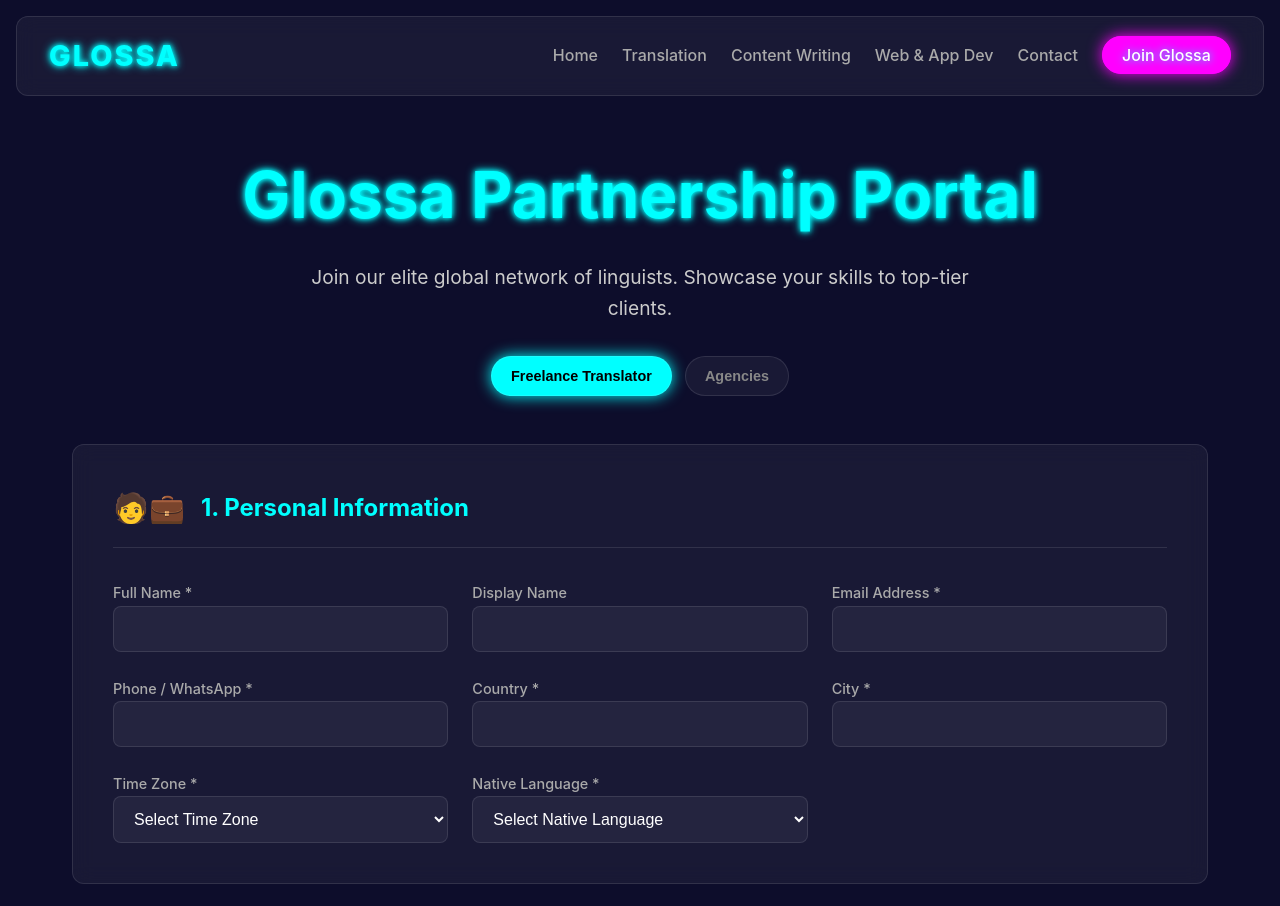
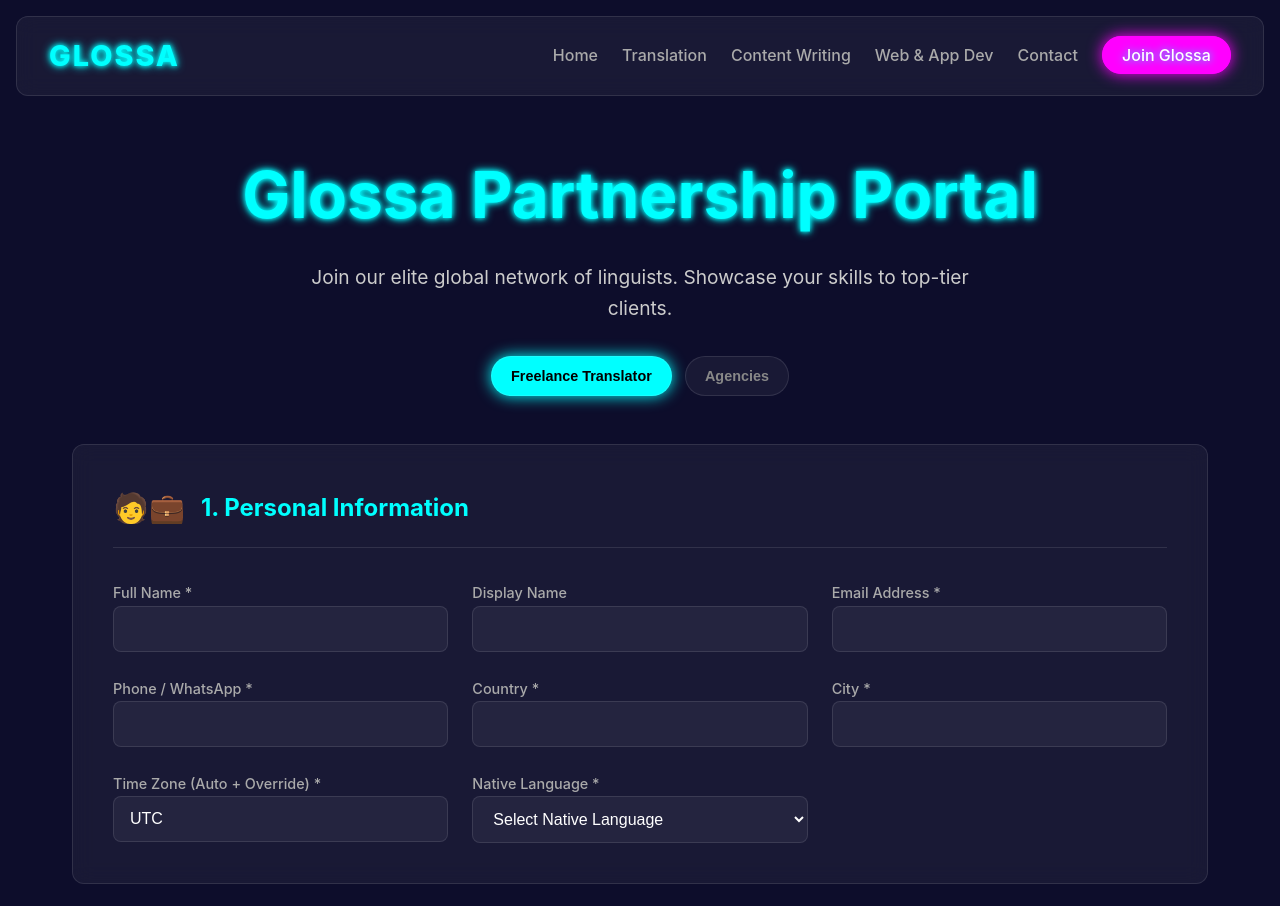
Before and after one commit to rmali83/Glossa, a React (Vite) app: page /join-us in a window 1280 px wide. Shown: the top 906 px of the page. Built offline with nearby package versions, Linux system fonts and the light colour scheme.

Commit message:
feat: implement auto-timezone detection with manual override in onboarding forms

```diff
--- a/src/pages/TranslatorOnboarding.jsx
+++ b/src/pages/TranslatorOnboarding.jsx
@@ -1,4 +1,4 @@
-import React, { useState } from 'react';
+import React, { useState, useEffect } from 'react';
 import { languagesData } from '../data/languagesData';
 import './TranslatorOnboarding.css';
 
@@ -99,6 +99,18 @@
         minProjectSize: '',
         preferredCurrency: 'USD'
     });
+
+    useEffect(() => {
+        try {
+            const detectedTZ = Intl.DateTimeFormat().resolvedOptions().timeZone;
+            if (detectedTZ) {
+                setFormData(prev => ({ ...prev, timeZone: detectedTZ }));
+            }
+        } catch (e) {
+            console.warn("Timezone detection failed", e);
+        }
+    }, [userType]); // Reset/Re-detect if userType changes or on mount
+
 
     const handleInputChange = (e) => {
         const { name, value, type, checked } = e.target;
@@ -216,11 +228,16 @@
                                 <div className="form-group"><label>Country *</label><input type="text" name="country" value={formData.country} onChange={handleInputChange} required className="glass-input" /></div>
                                 <div className="form-group"><label>City *</label><input type="text" name="city" value={formData.city} onChange={handleInputChange} required className="glass-input" /></div>
                                 <div className="form-group">
-                                    <label>Time Zone *</label>
-                                    <select name="timeZone" value={formData.timeZone} onChange={handleInputChange} required className="glass-input">
-                                        <option value="">Select Time Zone</option>
-                                        <option value="EST">EST (UTC-5)</option><option value="GMT">GMT (UTC+0)</option><option value="CET">CET (UTC+1)</option><option value="IST">IST (UTC+5:30)</option><option value="CST">CST (UTC+8)</option>
-                                    </select>
+                                    <label>Time Zone (Auto + Override) *</label>
+                                    <input
+                                        type="text"
+                                        name="timeZone"
+                                        value={formData.timeZone}
+                                        onChange={handleInputChange}
+                                        required
+                                        className="glass-input"
+                                        placeholder="Detected: e.g. UTC+0"
+                                    />
                                 </div>
                                 <div className="form-group">
                                     <label>Native Language *</label>
@@ -371,7 +388,7 @@
                                 <div className="form-group"><label>Country *</label><input type="text" name="country" required className="glass-input" /></div>
                                 <div className="form-group"><label>City *</label><input type="text" name="city" required className="glass-input" /></div>
                                 <div className="form-group"><label>Office Address</label><input type="text" name="officeAddress" className="glass-input" /></div>
-                                <div className="form-group"><label>Time Zone *</label><input type="text" name="timeZone" required className="glass-input" /></div>
+                                <div className="form-group"><label>Time Zone (Auto + Override) *</label><input type="text" name="timeZone" value={formData.timeZone} onChange={handleInputChange} required className="glass-input" /></div>
                                 <div className="form-group"><label>Website</label><input type="url" name="companyWebsite" className="glass-input" /></div>
                                 <div className="form-group"><label>Official Email *</label><input type="email" name="officialEmail" required className="glass-input" /></div>
                                 <div className="form-group"><label>Phone / WhatsApp *</label><input type="tel" name="phone" required className="glass-input" /></div>
```
